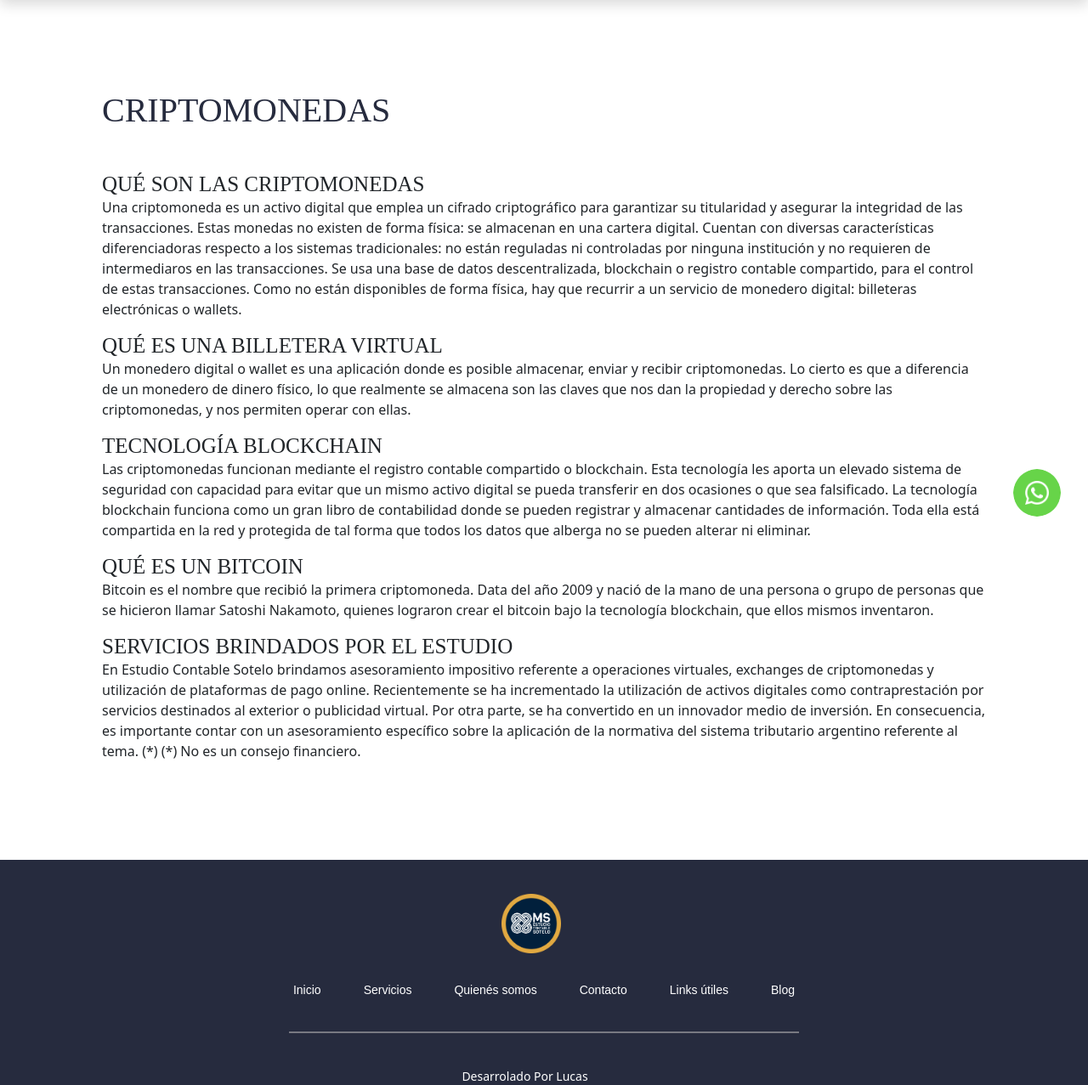
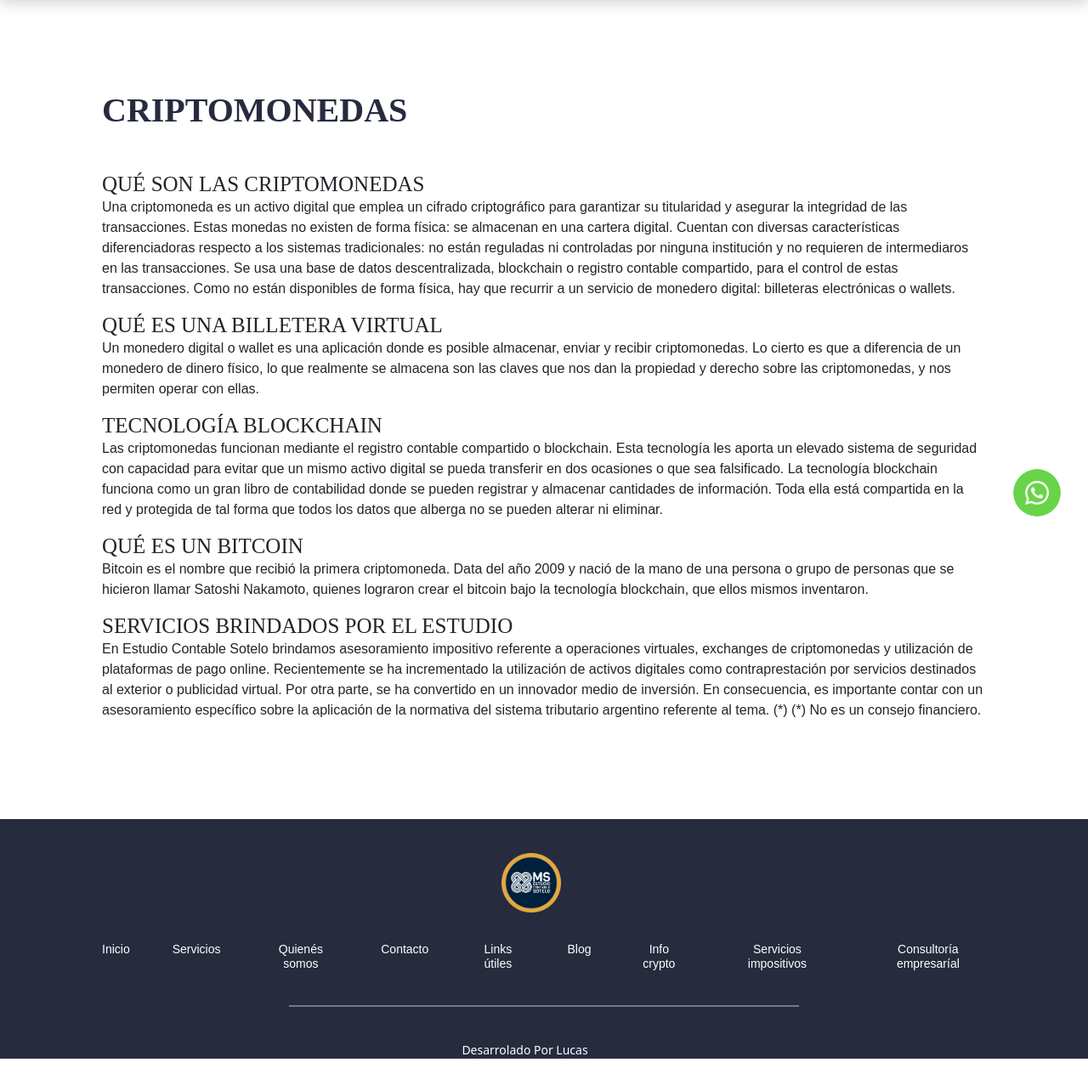
Before and after one commit to CheffRamsay/EstudioContableWeb, a PHP site: page /cripto.php in a window 1280 px wide. Shown: the part 160-1437 px from the top of the page at 85% size. After the commit the page ends 1406 px from the top, so only its background shows below. Run offline with PHP 8.4, Linux system fonts and the light colour scheme; some libraries are stand-ins or nearby versions.

Commit message:
Todas las modificaciones hechas

```diff
--- a/cripto.php
+++ b/cripto.php
@@ -10,8 +10,8 @@
                                           que trabajan incansablemente para mantenerse a la vanguardia.
                                           Abordamos cada problema desde múltiples ángulos.">
         <meta name="viewport" content="width=device-width, initial-scale=1">
-        <link rel="stylesheet" href="css/style.css">
-        <link rel="icon" href="img/favicon.ico">
+        <link rel="stylesheet" href="/css/style.css">
+        <link rel="icon" href="/img/favicon.ico">
 
         <!--Google Search Console Canonical
         <link rel="canonical" href="https://estudiocontablesotelo.com.ar/">
--- a/css/style.css
+++ b/css/style.css
@@ -993,6 +961,7 @@ input{
     color: var(--color-white);
     text-decoration: none;
     padding-bottom: 10px;
+    text-align: center;
 }
 
 .logo-footer-1:nth-child(1){
@@ -1120,7 +1089,7 @@ input{
     font-family: var(--font-2);
     font-display: swap;
     font-style: normal;
-    font-weight: normal;
+    font-weight: bold;
     font-size: 40px;
     line-height: 121.02%;
     /* or 29px */
@@ -1128,16 +1097,26 @@ input{
     margin-bottom: 8px!important;
 }
 
+
+
 .cripto-section h2{
     font-family: var(--font-2);
     font-size: 25px;
 }
 
+.cripto-section p{
+    font-family: var(--font-1);
+    font-size: 16px;
+}
+
+.cripto-section ul li{
+    font-family: var(--font-1);
+    font-size: 16px;
+ }
+
+
+
 @media (min-width: 600px){
-
-    .line:first-child{
-        animation: anim 10s infinite;
-      }
 
     .text-content h1{
         font-size: 50px;
--- a/empresarial.php
+++ b/empresarial.php
@@ -10,8 +10,8 @@
                                           que trabajan incansablemente para mantenerse a la vanguardia.
                                           Abordamos cada problema desde múltiples ángulos.">
         <meta name="viewport" content="width=device-width, initial-scale=1">
-        <link rel="stylesheet" href="css/style.css">
-        <link rel="icon" href="img/favicon.ico">
+        <link rel="stylesheet" href="/css/style.css">
+        <link rel="icon" href="/img/favicon.ico">
 
         <!--Google Search Console Canonical
         <link rel="canonical" href="https://estudiocontablesotelo.com.ar/">
--- a/index.php
+++ b/index.php
@@ -71,8 +71,8 @@
                         Técnica en Comercialización,
                         Especialista en PYMES,<br>
                         Perito Auxiliar de Justicia.<br>
-                        marisasotelo.ms@gmail.com<br>
-                        estudiocontablesotelo1979@gmail.com
+                        <strong>marisasotelo.ms@gmail.com</strong><br>
+                        <strong>estudiocontablesotelo1979@gmail.com</strong>
                     </span>
 
                     <div class="animated-text">
--- a/php/footer.php
+++ b/php/footer.php
@@ -1,6 +1,6 @@
 <footer class="footer">
             <div class="logo-container">
-                <a href="#inicio"><img class="logo-footer-2" src="./img/logo-redondo.png" alt="Logo" width="70px"></a>
+                <a href="#inicio"><img class="logo-footer-2" src="/img/logo-redondo.png" alt="Logo" width="70px"></a>
             </div>
             <div class="menu-footer">
                 <img class="logo-footer-1" src="./img/logo-redondo.png" alt="Logo" width="70px">
@@ -10,6 +10,9 @@
                 <a href="#contacto">Contacto</a>
                 <a href="#enlaces">Links útiles</a>
                 <a class="menu-enlace" href="https://blog.estudiocontablesotelo.com.ar/">Blog</a>
+                <a class="menu-enlace" href="https://estudiocontablesotelo.com.ar/cripto.php/">Info crypto</a>
+                <a class="menu-enlace" href="https://estudiocontablesotelo.com.ar/servicios-impositivos.php/">Servicios impositivos</a>
+                <a class="menu-enlace" href="https://estudiocontablesotelo.com.ar/empresarial.php/">Consultoría empresaríal</a>
 
             </div>
             <div class="border-footer-container">
@@ -17,7 +20,7 @@
             </div>
 </footer>
         <section class="whatsappLogo">
-            <a href="https://api.whatsapp.com/send?phone=541124556881&text=Hola!" target="_blank"><img src="./img/whatsapp.png" alt="LogoWhatsapp" loading="eager" width="80" height="60"></a>
+            <a href="https://api.whatsapp.com/send?phone=541124556881&text=Hola!" target="_blank"><img src="/img/whatsapp.png" alt="LogoWhatsapp" loading="eager" width="80" height="60"></a>
         </section>
         <div class="after-footer">
             <span>Desarrolado Por Lucas</span>
--- a/php/header.php
+++ b/php/header.php
@@ -5,12 +5,12 @@
                     <a href="#">(011)24556881</a>
                 </div>
                 <div class="enlaces-redes">
-                    <a href="https://www.instagram.com/estudiocontablesotelo/" target="_blank"><img src="./img/instagram-verde.png" alt="instagram" width="23"></a>
-                    <a href="https://www.facebook.com/Estudio-Contable-Sotelo-101147616036946" target="_blank"><img src="./img/facebook-verde.png" alt="facebook" width="25"></a>
+                    <a href="https://www.instagram.com/estudiocontablesotelo/" target="_blank"><img src="/img/instagram-verde.png" alt="instagram" width="23"></a>
+                    <a href="https://www.facebook.com/Estudio-Contable-Sotelo-101147616036946" target="_blank"><img src="/img/facebook-verde.png" alt="facebook" width="25"></a>
                 </div>
             </div>
             <div class="text-header">
-                <a href="#inicio"><img class="logo-header" src="./img/logo-redondo.png" alt="Logo" width="90px"></a>
+                <a href="#inicio"><img class="logo-header" src="/img/logo-redondo.png" alt="Logo" width="90px"></a>
                 <h1>ESTUDIO CONTABLE SOTELO</h1>
             </div>
             <div class="menu">
@@ -20,13 +20,13 @@
                 <a class="menu-enlace" href="#enlaces">LINKS ÚTILES</a>
                 <a class="menu-enlace" href="https://blog.estudiocontablesotelo.com.ar/">BLOG</a>
                 <a class="menu-enlace" href="https://estudiocontablesotelo.com.ar/cripto.php/">INFO CRIPTO</a>
-                <a class="menu-enlace" href="https://estudiocontablesotelo.com.ar/impositivos.php/">SERVICIOS IMPOSITIVOS</a>
+                <a class="menu-enlace" href="https://estudiocontablesotelo.com.ar/servicios-impositivos.php/">SERVICIOS IMPOSITIVOS</a>
                 <a class="menu-enlace" href="https://estudiocontablesotelo.com.ar/empresarial.php/">CONSULTORÍA EMPRESARIAL</a>
 
                 <div class="enlaces-redes redes-mobile">
                     <p>Seguinos:</p>
-                    <a href="https://www.instagram.com/estudiocontablesotelo/" target="_blank"><img src="./img/logo-blanco-instagram.webp" alt="instagram" width="23"></a>
-                    <a href="https://www.facebook.com/Estudio-Contable-Sotelo-101147616036946" target="_blank"><img src="./img/logo-blanco-facebook.webp" alt="facebook" width="25"></a>
+                    <a href="https://www.instagram.com/estudiocontablesotelo/" target="_blank"><img src="/img/logo-blanco-instagram.webp" alt="instagram" width="23"></a>
+                    <a href="https://www.facebook.com/Estudio-Contable-Sotelo-101147616036946" target="_blank"><img src="/img/logo-blanco-facebook.webp" alt="facebook" width="25"></a>
                 </div>
 
             </div>
--- a/php/nav-mobile.php
+++ b/php/nav-mobile.php
@@ -4,7 +4,7 @@
             <!--
              <a href="#inicio"><img class="logo" src="./img/logo2.png" alt="Logo" width="75px"></a>
             -->
-            <a class="logo-mobile-menu" href="#inicio"><img class="logo-header" src="./img/logo-redondo.png" alt="Logo" width="70px"></a>
+            <a class="logo-mobile-menu" href="#inicio"><img class="logo-header" src="/img/logo-redondo.png" alt="Logo" width="70px"></a>
             <div class="header-footer nodobutton">
                 <button class="hamburger hamburger--collapse nodobutton" type="button">
                     <span class="hamburger-box nodobutton">
```
Also changed, not shown: other parts of css/style.css (+13 -45 lines).
